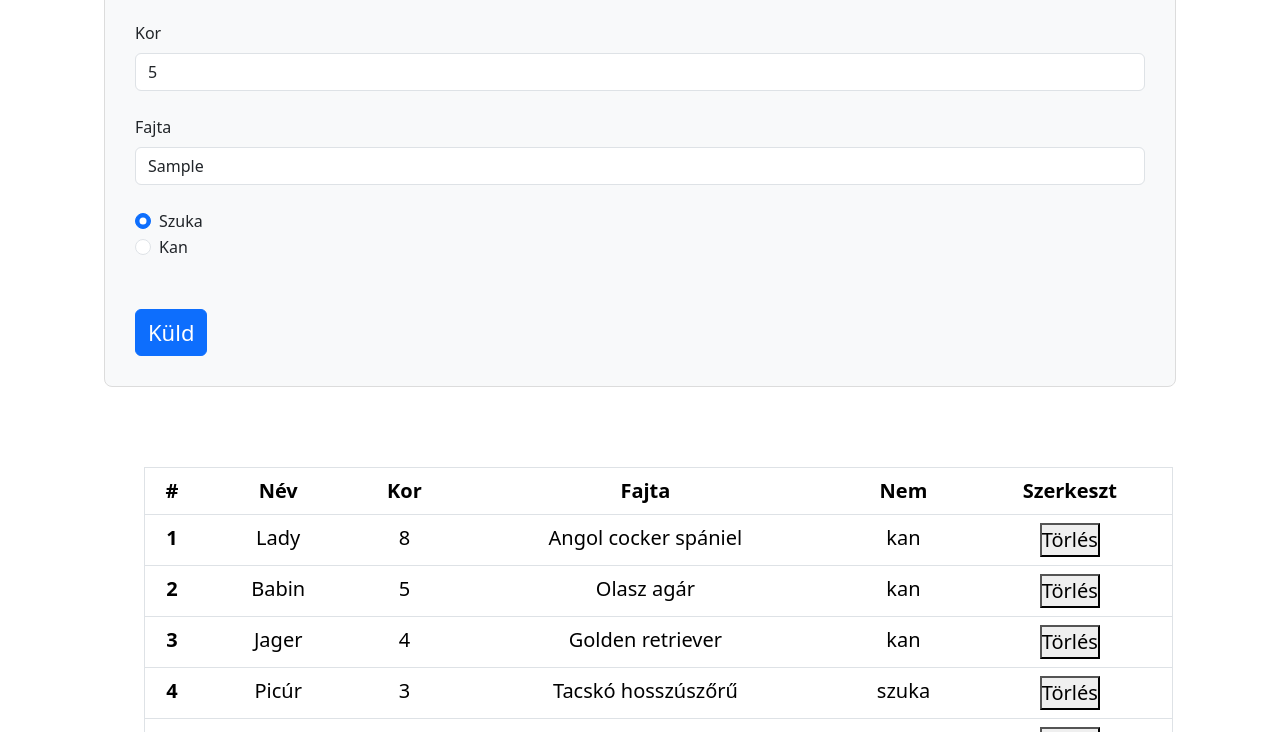
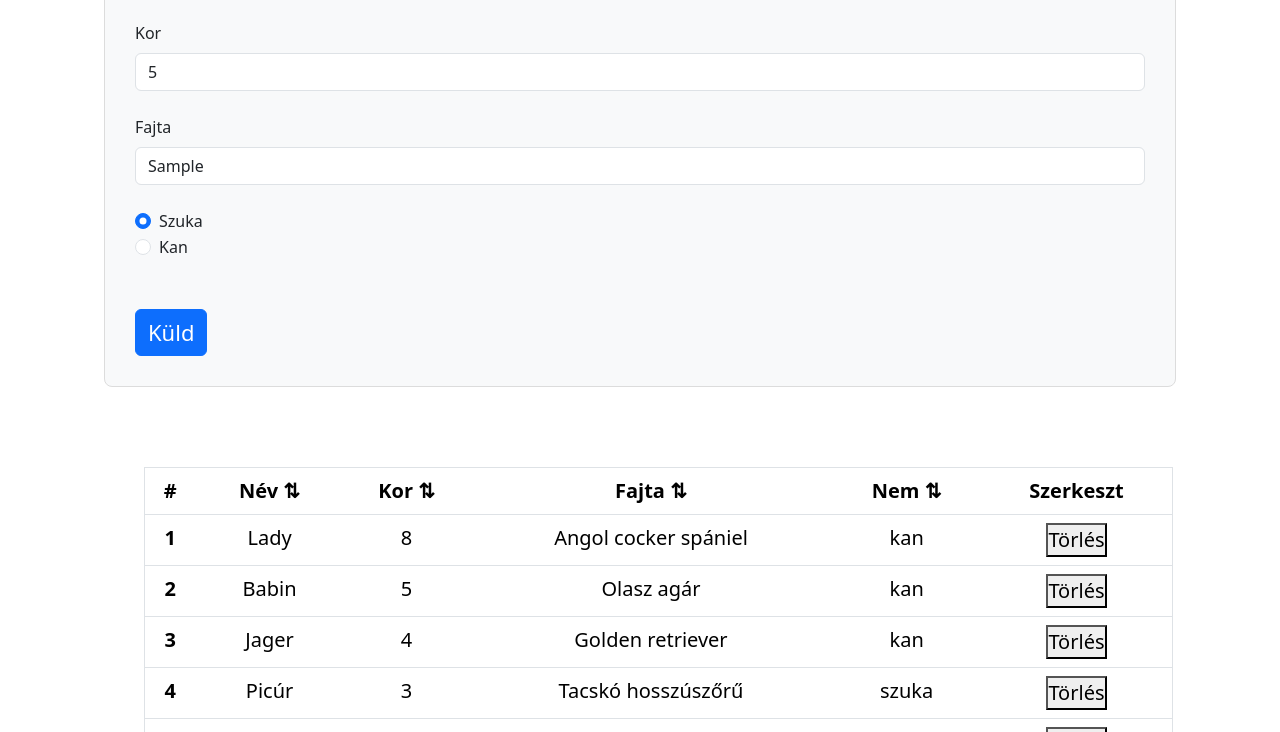
Before and after one commit to SusuBea/kutyak_webaruhaz, a plain HTML site: page admin.html in a window 1280 px wide. Both pictures are taken after typing "Sample", "5", "Sample" into the empty fields and a click on the button "Küld". Shown: the part 641-1373 px from the top of the page. Drawn offline with nearby package versions, Linux system fonts and the light colour scheme.

Commit message:
rendezés funkció

```diff
--- a/adatkezeles.js
+++ b/adatkezeles.js
@@ -17,19 +17,16 @@ export function osszeallit(lista) {
    return txt;
   }
 
-  export function osszeallit2(lista) {
-    let txt = '<div class="table-responsive"><table class="table table-hover "><thead class= "thead-dark"><tr><th scope="col">#</th><th scope="col" id="szurNev">Név</th><th scope="col" id="szurKor">Kor</th><th scope="col" id="szurFajta">Fajta</th><th scope="col" id="szurNem">Nem</th><th scope="col">Szerkeszt</th></tr></thead>';
+  export function tablazat_osszeallit(lista) {
+    let txt = "";
     for (let index = 0; index < lista.length; index++) {
-        txt += `<tbody><tr><th scope="row" data-th->${[index+1]}</th>`;
+        txt += `<tr><th scope="row" data-th->${[index+1]}</th>`;
         for (const kulcs in lista[index]) {
             txt += `<td>${lista[index][kulcs]}</td>`;
         }
         txt += '</tr>';
     }
 
-        txt += '</tbody>';
-        txt += '</table>';
-        txt += '</div>';
-      return txt
+     return txt
 
   }
--- a/admin.html
+++ b/admin.html
@@ -1,45 +1,51 @@
 <!DOCTYPE html>
 <html lang="en">
+
 <head>
   <meta charset="UTF-8">
   <meta http-equiv="X-UA-Compatible" content="IE=edge">
   <meta name="viewport" content="width=device-width, initial-scale=1.0">
   <script src="admin.js" type="module"></script>
   <link rel="stylesheet" href="index.css" />
-    <link href="https://cdn.jsdelivr.net/npm/bootstrap@5.3.0-alpha3/dist/css/bootstrap.min.css" rel="stylesheet" integrity="sha384-KK94CHFLLe+nY2dmCWGMq91rCGa5gtU4mk92HdvYe+M/SXH301p5ILy+dN9+nJOZ" crossorigin="anonymous">
-    <script src="https://cdn.jsdelivr.net/npm/bootstrap@5.3.0-alpha3/dist/js/bootstrap.bundle.min.js" integrity="sha384-ENjdO4Dr2bkBIFxQpeoTz1HIcje39Wm4jDKdf19U8gI4ddQ3GYNS7NTKfAdVQSZe" crossorigin="anonymous"></script>
+  <link href="https://cdn.jsdelivr.net/npm/bootstrap@5.3.0-alpha3/dist/css/bootstrap.min.css" rel="stylesheet"
+    integrity="sha384-KK94CHFLLe+nY2dmCWGMq91rCGa5gtU4mk92HdvYe+M/SXH301p5ILy+dN9+nJOZ" crossorigin="anonymous">
+  <script src="https://cdn.jsdelivr.net/npm/bootstrap@5.3.0-alpha3/dist/js/bootstrap.bundle.min.js"
+    integrity="sha384-ENjdO4Dr2bkBIFxQpeoTz1HIcje39Wm4jDKdf19U8gI4ddQ3GYNS7NTKfAdVQSZe"
+    crossorigin="anonymous"></script>
   <script src="https://ajax.googleapis.com/ajax/libs/jquery/3.6.3/jquery.min.js"></script>
   <title>Kutyák admin</title>
 </head>
+
 <body>
 
   <header>
     <h1>Kutyák webáruház</h1>
   </header>
 
+  <!--NAVBAR-->
   <nav class="navbar navbar-expand-sm navbar-light bg-light">
     <a class="navbar-brand" href="index.html">
       <img src="./pics/doggy.jpg" alt="Logo" width="100" class="d-inline-block align-text-top">
     </a>
-
     <div class="container-fluid">
-          <div class="collapse navbar-collapse" id="navbarNav">
+      <div class="navbar" id="navbarNav">
         <ul class="navbar-nav">
           <li class="nav-item">
-                <a class="nav-link active" href="index.html">Kutyák adatai</a>
+            <a class="nav-link" href="index.html">Kutyák adatai</a>
           </li>
           <li class="nav-item">
-                <a class="nav-link" aria-current="page"  href="admin.html">Admin felület</a>
+            <a class="nav-link active" aria-current="page" href="admin.html">Admin felület</a>
           </li>
         </ul>
       </div>
     </div>
   </nav>
+  <!--NAVBAR-->
 
-
-
+  <!--MAIN-->
   <main class="main">
 
+    <!--SEARCH-->
     <nav class="navbar search">
       <div class="container">
         <form class="d-flex" role="search">
@@ -51,60 +57,63 @@
         </form>
       </div>
     </nav>
+    <!--SEARCH-->
 
-
+    <!--FORM-->
     <form action="javascript:void(0)">
-
       <div class="mb-lg-4">
         <label for="knev" class="form-label">Név</label>
         <input type="text" class="form-control" id="knev" aria-describedby="knev" placeholder="név">
       </div>
-
       <div class="mb-lg-4">
         <label for="kkor" class="form-label">Kor</label>
         <input type="number" class="form-control" id="kkor" placeholder="kor">
       </div>
-
       <div class="mb-lg-4">
         <label for="kfajta" class="form-label">Fajta</label>
-            <input type="text" class="form-control" id="kfajta"  placeholder="fajta" >
+        <input type="text" class="form-control" id="kfajta" placeholder="fajta">
       </div>
-
       <div class="form-check">
         <input class="form-check-input" type="radio" name="knem" id="szuka" value="szuka" checked>
-            <label class="form-check-label" for="szuka">
-              Szuka
-            </label>
-
+        <label class="form-check-label" for="szuka"> Szuka </label>
       </div>
       <div class="form-check">
         <input class="form-check-input" type="radio" name="knem" id="kan" value="kan">
-            <label class="form-check-label" for="kan">
-              Kan
-            </label>
-
+        <label class="form-check-label" for="kan"> Kan </label>
       </div>
-
-
-          <br><br/>
-
+      <br><br />
       <button type="submit" class="btn btn-primary" id="rogzites">Küld</button>
     </form>
+    <!--FORM-->
 
-
+    <!--TABLE-->
     <article class="admin">
       <section class="tablazat">
+        <div class="table-responsive">
+          <table class="table table-hover">
+            <thead class="thead-dark">
+              <tr>
+                <th>#</th>
+                <th data-sort-field="nev" id="szurNev">Név &#8645;</th>
+                <th data-sort-field="kor" id="szurKor">Kor &#8645;</th>
+                <th data-sort-field="fajta" id="szurFajta">Fajta &#8645;</th>
+                <th data-sort-field="nem" id="szurNem">Nem &#8645;</th>
+                <th>Szerkeszt</th>
+              </tr>
+            </thead>
+            <tbody>
+            </tbody>
+          </table>
+        </div>
       </section>
     </article>
+    <!--TABLE-->
 
   </main>
-
-
-
-
-
+  <!--MAIN-->
 
   <footer>Suhajda Bea</footer>
 
 </body>
+
 </html>
--- a/admin.js
+++ b/admin.js
@@ -1,40 +1,65 @@
-import { KUTYALISTA, KUTYAKULCS} from "./adat.js";
-import  { osszeallit2 } from "./adatkezeles.js";
+import { KUTYALISTA, KUTYAKULCS } from "./adat.js";
+import { tablazat_osszeallit } from "./adatkezeles.js";
 import { rendezBarmiSzerint } from "./rendezesSzures.js";
 window.addEventListener("load", init);
 
-let ARTICLE;
-let kartyak;
-let tablazat;
+let article;
+
+let rendezMezo = "";
+let rendezIrany = 1;
 
 function init() {
 
-  ARTICLE = document.querySelector("article");
-  let tablazat = document.querySelector("article section");
-  tablazat.innerHTML = osszeallit2(KUTYALISTA)
+  article = document.querySelector("article");
+  let tablazat = document.querySelector("article section table tbody");
+  tablazat.innerHTML = tablazat_osszeallit(KUTYALISTA)
   torlesGomb();
-  const SUBMIT = document.querySelector("#rogzites");
-  SUBMIT.addEventListener("click", UjKutya);
+  let submit = document.querySelector("#rogzites");
+  submit.addEventListener("click", UjKutya);
 
   rendezBarmiSzerint(KUTYALISTA, "kor", -1)
   let korSzur = document.querySelector("#kkor")
   console.log(korSzur)
   korSzur.addEventListener("click", rendezBarmiSzerint)
 
-
+  let thElemek = document.querySelectorAll("th[data-sort-field]");
+  for (const th of thElemek) {
+    th.addEventListener("click", thClick);
+  }
 
 }
 
+function thClick(event) {
+  let ujRendezMezo = event.target.dataset.sortField;
+  console.log("thClick *", ujRendezMezo);
+  if (ujRendezMezo !== undefined) {
+    if (rendezMezo == ujRendezMezo) {
+      rendezIrany *= -1;
+      console.log("thClick c1");
+    } else {
+      rendezMezo = ujRendezMezo;
+      rendezIrany = 1;
+      console.log("thClick c2");
+    }
+    console.log("thClick", rendezMezo, rendezIrany);
+    rendezBarmiSzerint(KUTYALISTA, rendezMezo, rendezIrany);
+
+    let tablazat = document.querySelector("article section table tbody");
+    tablazat.innerHTML = tablazat_osszeallit(KUTYALISTA)
+  }
+  torlesGomb();
+}
+
 function torlesGomb() {
-  const TR = document.querySelectorAll("tr");
+  let tr = document.querySelectorAll("tr");
 
   for (let index = 0; index < KUTYALISTA.length; index++) {
-    const TD = document.createElement("td");
-    const TORLES = document.createElement("button");
-    TORLES.innerText = "Törlés";
-    TR[index+1].appendChild(TD);
-    TD.appendChild(TORLES);
-    TORLES.addEventListener("click", function () {
+    let td = document.createElement("td");
+    let torles = document.createElement("button");
+    torles.innerText = "Törlés";
+    tr[index + 1].appendChild(td);
+    td.appendChild(torles);
+    torles.addEventListener("click", function () {
       torlesFunkcio(index);
     });
   }
@@ -42,32 +67,24 @@ function torlesGomb() {
 
 function torlesFunkcio(index) {
   KUTYALISTA.splice(index, 1);
-  let tablazat = document.querySelector("article section");
-  tablazat.innerHTML = osszeallit2(KUTYALISTA)
+  let tbody = document.querySelector("article section table tbody");
+  tbody.innerHTML = tablazat_osszeallit(KUTYALISTA)
   console.log("test")
   torlesGomb();
 }
 
+function UjKutya() {
+  const kutya = {};
 
-function UjKutya() {
+  const NevInputElem = document.querySelector("#knev")
 
-  const kutya= {};
-
-  /**szedjük össze az űrlap adatait,
-   * és tegyük bele egy objektumba
-   * és fűzzük, hozzá a listánkhoz
-    */
-
-  //megfogom a beviteli mezőt
-  const NevInputElem = document.querySelector("#knev")
-  //beleteszem a már fentebb lértehozott listába a beírt adatokat
-  kutya.nev=NevInputElem.value;
+  kutya.nev = NevInputElem.value;
 
   const KorInputElem = document.querySelector("#kkor")
-  kutya.kor=KorInputElem.value;
+  kutya.kor = KorInputElem.value;
 
   const FajtaInputElem = document.querySelector("#kfajta")
-  kutya.fajta=FajtaInputElem.value;
+  kutya.fajta = FajtaInputElem.value;
 
   const NemInputElem = document.querySelector("#szuka");
   if (NemInputElem.checked) {
@@ -76,10 +93,9 @@ function UjKutya() {
     kutya.nem = "kan";
   }
 
-
-    KUTYALISTA.push(kutya);
-    let tablazat = document.querySelector("article section");
-    console.log(tablazat)
-    tablazat.innerHTML = osszeallit2(KUTYALISTA);
-    torlesGomb();
+  KUTYALISTA.push(kutya);
+  let tablazat = document.querySelector("article section table tbody");
+  console.log(tablazat)
+  tablazat.innerHTML = tablazat_osszeallit(KUTYALISTA);
+  torlesGomb();
 }
--- a/index.css
+++ b/index.css
@@ -118,22 +118,27 @@ header{
 
     }
 
+
    @media screen and (max-width: 1000px){
     nav{
         font-size: 18px;
     }
-
-
-
     .kartyak{
         font-size: 20px;
     }
    }
 
-   @media (max-width: 993px){
+
+
+   @media screen and (max-width: 576px){
     nav{
         font-size: 18px;
     }
 
+    nav div form .d-flex{
+        margin: 20px;
+        display: inline-block!important;
+    }
+
 
    }
--- a/main.js
+++ b/main.js
@@ -1,15 +1,11 @@
 import { KUTYALISTA} from "./adat.js";
 import  { osszeallit } from "./adatkezeles.js";
-// import  { rendezesBarmiSzerint} from "./rendezesSzures.js";
 window.addEventListener("load", init);
 
 let ARTICLE;
 let kartyak;
 
 function init() {
-  // rendezesBarmiSzerint(KUTYALISTA, "kor", -1)
-  //   console.log()
-
   ARTICLE = document.querySelector("article");
   let kartyak = document.querySelector("section.kartyak");
   kartyak.innerHTML = osszeallit(KUTYALISTA)
--- a/rendezesSzures.js
+++ b/rendezesSzures.js
@@ -1,34 +1,11 @@
-// export function rendezBarmiSzerint(lista,kulcs, irany=1) {
-//     /** név szerint ABC sorrendbe rendezzük az adatokat
-//      * ezzel az erdeti lista is megváltozik
-//      */
-//     console.log(lista)
-//     lista.sort(function(a,b){
-//         console.log(a.nev)
-//         console.log(b.nev)
-//         console.log("következő a, b")
-//         let ertek = 1
-//         if(a[kulcs] < b[kulcs]){
-//             ertek = -1;
-//         }
-//         ertek *= irany
-//         return ertek; /** visszatérünk pozitív vagy negatív számmal */
-//     });
-//     }
-//     /** filter - szűrés
-//      * megadhatsz egy szűrési feltétlet és a szerint fog szűrni
-//      */
-
-
-
-    export function rendezBarmiSzerint(lista, kulcs, irany=1) {
-        console.log(lista)
-        lista.sort(function(a,b){
-            let ertek = 1;
-            if (a[kulcs] < b[kulcs]){
-                ertek = -1;
-            }
-            ertek *= irany;
-            return ertek;});
-
-    };
+export function rendezBarmiSzerint(lista, kulcs, irany = 1) {
+    console.log(lista)
+    lista.sort(function (a, b) {
+        let ertek = 1;
+        if (a[kulcs] < b[kulcs]) {
+            ertek = -1;
+        }
+        ertek *= irany;
+        return ertek;
+    });
+}
```
Also changed, not shown: adat.js (+1 -8 lines), index.html (+9 -5 lines). Lines whose indentation alone changed are shown as unchanged.
